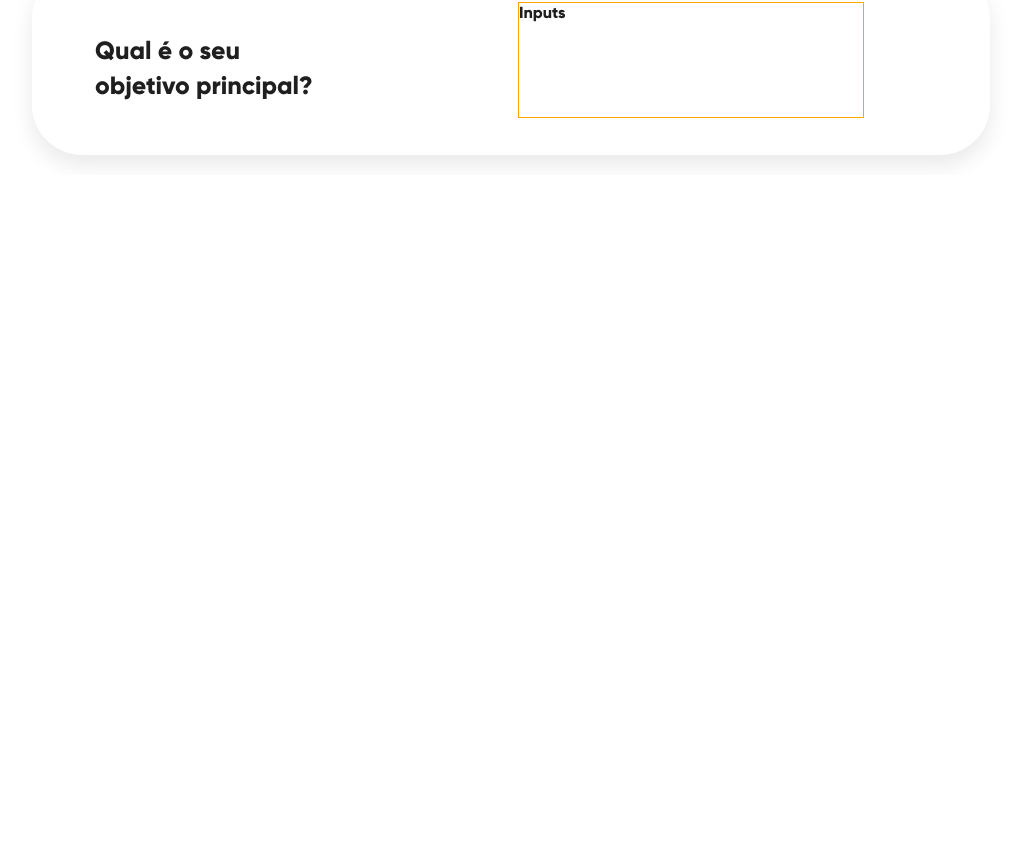
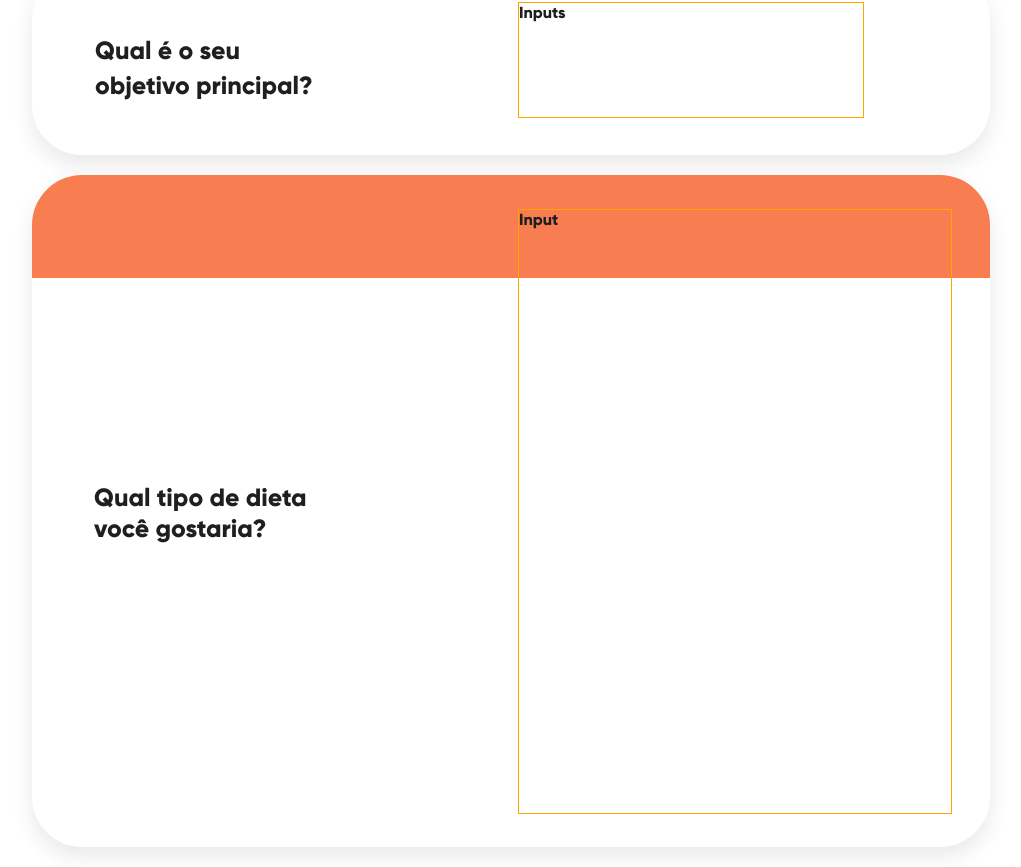
Before and after one commit to AugustoMagalhaes/cloudopss-desafio, a React (Create React App) app: page / in a window 1280 px wide. Shown: the part 877-1744 px from the top of the page, without its empty margins (135-1156 px from the left). Before the commit the page ends 1052 px from the top, so only its background shows below. Built offline with nearby package versions, Linux system fonts and the light colour scheme.

Commit message:
feat: implementa DietChoice em MainPage.

```diff
--- a/src/pages/MainPage.jsx
+++ b/src/pages/MainPage.jsx
@@ -1,4 +1,5 @@
 import React from 'react';
+import DietChoice from '../components/DietChoice/DietChoice';
 import Header from '../components/Header/Header';
 import MainGoal from '../components/MainGoal/MainGoal';
 import PersonalInfo from '../components/PersonalInfo/PersonalInfo';
@@ -12,6 +13,7 @@ export default function MainPage() {
       <Planning />
       <PersonalInfo />
       <MainGoal />
+      <DietChoice />
     </>
   );
 }
```
